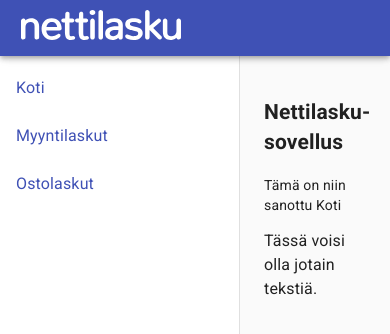
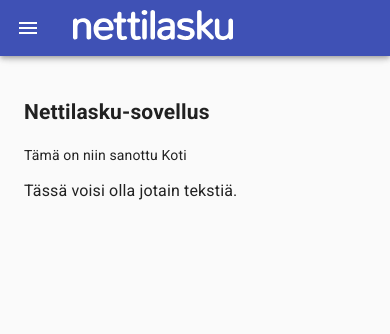
Before and after one commit to epicharri/nl, a React (Create React App) app: page / in a window 390 px wide. Shown: the top 334 px of the page. Built offline with nearby package versions, Linux system fonts and the light colour scheme.

Commit message:
Sivuvalikko menuikonin avulla mobiilissa, muuten avoinna.

```diff
--- a/src/App.js
+++ b/src/App.js
@@ -1,12 +1,12 @@
 import React from 'react';
 import './App.css';
-import ClippedDrawer from './components/ClippedDrawer';
+import TheDrawer from './components/TheDrawer';
 
 
 const App = () => {
 
   return(
-    <ClippedDrawer></ClippedDrawer>
+    <TheDrawer></TheDrawer>
   )
 
 
--- a/src/components/ClippedDrawer.js
+++ /dev/null
@@ -1,137 +0,0 @@
-import React from 'react';
-import { makeStyles } from '@material-ui/core/styles';
-import Drawer from '@material-ui/core/Drawer';
-import AppBar from '@material-ui/core/AppBar';
-import CssBaseline from '@material-ui/core/CssBaseline';
-import Toolbar from '@material-ui/core/Toolbar';
-import List from '@material-ui/core/List';
-import Link from '@material-ui/core/Link'
-import Typography from '@material-ui/core/Typography';
-import ListItem from '@material-ui/core/ListItem';
-import ListItemIcon from '@material-ui/core/ListItemIcon';
-import ListItemText from '@material-ui/core/ListItemText';
-import HomeIcon from '@material-ui/icons/Home';
-import {MailIcon as SalesInvoiceIcon} from '@material-ui/icons/Mail'; // myyntilaskut (suljettu kirjekuori)
-import {DraftsIcon as PurchaseInvoiceIcon} from '@material-ui/icons/Drafts' // ostolaskut (avattu kirjekuori)
-
-import {
-    Switch, Route, Link as RouterLink
-  } from "react-router-dom"
-  import Home from './Home'
-  import SalesInvoices from './SalesInvoices'
-  import PurchaseInvoices from './PurchaseInvoices'
-import { TextareaAutosize } from '@material-ui/core';
-
-
-
-const drawerWidth = 240;
-
-const useStyles = makeStyles((theme) => ({
-  root: {
-    display: 'flex',
-  },
-  appBar: {
-    zIndex: theme.zIndex.drawer + 1,
-  },
-  drawer: {
-    width: drawerWidth,
-    flexShrink: 0,
-  },
-  drawerPaper: {
-    width: drawerWidth,
-  },
-  drawerContainer: {
-    overflow: 'auto',
-  },
-  content: {
-    flexGrow: 1,
-    padding: theme.spacing(3),
-  },
-  logo: {
-      padding: 5,
-      maxHeight: 40
-  }
-
-}));
-
-export default function ClippedDrawer() {
-  const classes = useStyles();
-  const navigation = [
-        {
-            "id": 1,
-            "text": 'Koti',
-            "link": '/',
-            "icon": HomeIcon
-        },
-        {
-            "id": 2,
-            "text": "Myyntilaskut",
-            "link": '/salesinvoices',
-            "icon": SalesInvoiceIcon
-        },
-        {
-            "id": 3,
-            "text": "Ostolaskut",
-            "link": '/purchaseinvoices',
-            "icon": PurchaseInvoiceIcon
-        }
-  ]
-
-
-  return (
-    <div className={classes.root}>
-      <CssBaseline />
-      <AppBar position="fixed" className={classes.appBar}>
-        <Toolbar>
-            <div>
-                <img src="../nettilasku_logo_valkoinen.svg" alt="Nettilasku" className={classes.logo}/>
-            </div>
-        </Toolbar>
-      </AppBar>
-      <Drawer
-        className={classes.drawer}
-        variant="permanent"
-        classes={{
-          paper: classes.drawerPaper,
-        }}
-      >
-        <Toolbar />
-            <div className={classes.drawerContainer}>
-                <List>
-                    {navigation.map((item) => (
-                        <Link component={RouterLink} to={item.link}>
-                            <ListItem button key={item.text}>
-
-                                <ListItemText primary={item.text} />
-                            </ListItem>
-                        </Link>
-                    ))}
-                </List>
-            </div>
-
-
-
-
-      </Drawer>
-      <main className={classes.content}>
-        <Toolbar />
-        <Switch>
-            <Route path="/salesinvoices">
-                    <SalesInvoices />
-            </Route>
-            <Route path="/purchaseinvoices">
-                <PurchaseInvoices />
-            </Route>
-            <Route path="/">
-                <Home />
-            </Route>
-            </Switch>
-
-        <Typography paragraph>
-          Tässä voisi olla jotain tekstiä.
-        </Typography>
-
-      </main>
-    </div>
-  );
-}
--- /dev/null
+++ b/src/components/TheDrawer.js
@@ -0,0 +1,243 @@
+import React, { useState } from "react"
+import {
+  makeStyles,
+  useTheme,
+} from "@material-ui/core/styles"
+import Drawer from "@material-ui/core/Drawer"
+import AppBar from "@material-ui/core/AppBar"
+import CssBaseline from "@material-ui/core/CssBaseline"
+import Hidden from "@material-ui/core/Hidden"
+import Toolbar from "@material-ui/core/Toolbar"
+import List from "@material-ui/core/List"
+import Link from "@material-ui/core/Link"
+import Typography from "@material-ui/core/Typography"
+import ListItem from "@material-ui/core/ListItem"
+import ListItemText from "@material-ui/core/ListItemText"
+import MenuIcon from "@material-ui/icons/Menu"
+import CloseIcon from "@material-ui/icons/Close"
+import HomeIcon from "@material-ui/icons/Home"
+import { MailIcon as SalesInvoiceIcon } from "@material-ui/icons/Mail" // myyntilaskut (suljettu kirjekuori)
+import { DraftsIcon as PurchaseInvoiceIcon } from "@material-ui/icons/Drafts" // ostolaskut (avattu kirjekuori)
+import {
+  Switch,
+  Route,
+  Link as RouterLink,
+} from "react-router-dom"
+import Home from "./Home"
+import SalesInvoices from "./SalesInvoices"
+import PurchaseInvoices from "./PurchaseInvoices"
+import {
+  TextareaAutosize,
+  IconButton,
+} from "@material-ui/core"
+
+const drawerWidth = 240
+
+const useStyles = makeStyles(
+  (theme) => ({
+    root: {
+      display: "flex",
+    },
+    appBar: {
+      zIndex: theme.zIndex.drawer + 1,
+    },
+    drawer: {
+      [theme.breakpoints.up("sm")]: {
+        width: drawerWidth,
+        flexShrink: 0,
+      },
+    },
+    menuButton: {
+      marginRight: theme.spacing(2),
+      [theme.breakpoints.up("sm")]: {
+        display: "none",
+      },
+    },
+    drawerContainer: {
+      overflow: "auto",
+    },
+    toolbar: theme.mixins.toolbar,
+    drawerPaper: {
+      width: drawerWidth,
+    },
+    content: {
+      flexGrow: 1,
+      padding: theme.spacing(3),
+    },
+    closeMenuButton: {
+      marginRight: "auto",
+      marginLeft: 0,
+    },
+    logo: {
+      padding: 5,
+      maxHeight: 40,
+    },
+  })
+)
+
+export default function TheDrawer() {
+  const classes = useStyles()
+  const theme = useTheme()
+  const [
+    isMobile,
+    setIsMobile,
+  ] = useState(false)
+  const toggleIsMobile = () => {
+    setIsMobile(!isMobile)
+  }
+  const setIsMobileFalse = () => {
+    setIsMobile(false)
+  }
+  const navigation = [
+    {
+      id: 1,
+      text: "Koti",
+      link: "/",
+      icon: HomeIcon,
+    },
+    {
+      id: 2,
+      text: "Myyntilaskut",
+      link: "/salesinvoices",
+      icon: SalesInvoiceIcon,
+    },
+    {
+      id: 3,
+      text: "Ostolaskut",
+      link: "/purchaseinvoices",
+      icon: PurchaseInvoiceIcon,
+    },
+  ]
+
+  const appBarLogo = (
+    <div>
+      <img
+        src="../nettilasku_logo_valkoinen.svg"
+        alt="Nettilasku"
+        className={classes.logo}
+      />
+    </div>
+  )
+
+  const drawer = (
+    <div
+      className={
+        classes.drawerContainer
+      }
+    >
+      <List>
+        {navigation.map((item) => (
+          <Link
+            component={RouterLink}
+            to={item.link}
+          >
+            <ListItem
+              button key={item.text}
+              onClick={setIsMobileFalse}
+            >
+              <ListItemText
+                primary={item.text}
+              />
+            </ListItem>
+          </Link>
+        ))}
+      </List>
+    </div>
+  )
+
+  return (
+    <div className={classes.root}>
+      <CssBaseline />
+      <AppBar
+        position="fixed"
+        className={classes.appBar}
+      >
+        <Toolbar>
+          <IconButton
+            color="inherit"
+            aria-label="Avaa valikko"
+            edge="start"
+            onClick={toggleIsMobile}
+            className={
+              classes.menuButton
+            }
+          >
+            <MenuIcon />
+          </IconButton>
+          {appBarLogo}
+        </Toolbar>
+      </AppBar>
+      <nav className={classes.drawer}>
+        <Hidden
+          smUp
+          implementation="css"
+        >
+          <Drawer
+            className={classes.drawer}
+            variant="temporary"
+            open={isMobile}
+            onClose={toggleIsMobile}
+            classes={{
+              paper:
+                classes.drawerPaper,
+            }}
+            ModalProps={{
+              keepMounted: true,
+            }}
+          >
+            <IconButton
+              onClick={toggleIsMobile}
+              className={
+                classes.closeMenuButton
+              }
+            >
+              <CloseIcon />
+            </IconButton>
+            {drawer}
+          </Drawer>
+        </Hidden>
+
+        <Hidden
+          xsDown
+          implementation="css"
+        >
+          <Drawer
+            className={classes.drawer}
+            variant="permanent"
+            classes={{
+              paper:
+                classes.drawerPaper,
+            }}
+          >
+            <div
+              className={
+                classes.toolbar
+              }
+            />
+            {drawer}
+          </Drawer>
+        </Hidden>
+      </nav>
+
+      <main className={classes.content}>
+        <Toolbar />
+        <Switch>
+          <Route path="/salesinvoices">
+            <SalesInvoices />
+          </Route>
+          <Route path="/purchaseinvoices">
+            <PurchaseInvoices />
+          </Route>
+          <Route path="/">
+            <Home />
+          </Route>
+        </Switch>
+
+        <Typography paragraph>
+          Tässä voisi olla jotain
+          tekstiä.
+        </Typography>
+      </main>
+    </div>
+  )
+}
```
